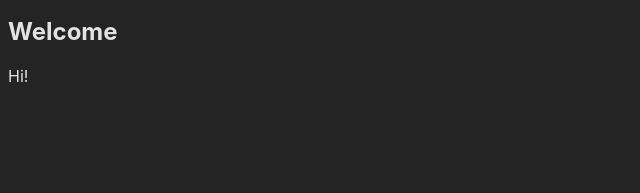
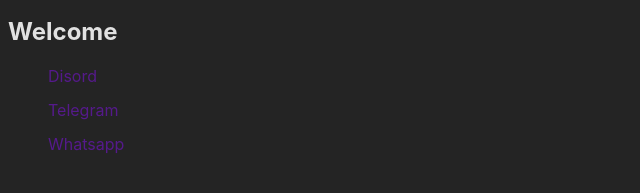
Before and after one commit to PoweredDeveloper/PoweredDeveloper.github.io, a plain HTML site: page index.html in a window 1280 px wide. Shown: the whole page, without its empty margins (0-640 px from the left). Drawn offline with Linux system fonts and the light colour scheme.

Commit message:
Base Commit

```diff
--- a/index.html
+++ b/index.html
@@ -10,9 +10,13 @@
     <main>
       <div>
         <div>
-          <h2>Welcome</h2>
+          <h2 class="Header">Welcome</h2>
           <div>
-            Hi!
+            <ul>
+              <li><a href="">Disord</a></li>
+              <li><a href="">Telegram</a></li>
+              <li><a href="">Whatsapp</a></li>
+            </ul>
           </div>
         </div>
         <img src="" alt="">
--- a/styles.css
+++ b/styles.css
@@ -4,6 +4,17 @@
   line-height: 24px;
   font-weight: 400;
 
-  color: rgba(255, 255, 255, 0.87);
+  color: #e1e1e1;
   background-color: #242424;
 }
+
+a {
+  text-decoration: none;
+}
+
+ul {
+  list-style: none;
+  display: flex;
+  flex-direction: column;
+  gap: 10px;
+}
```
